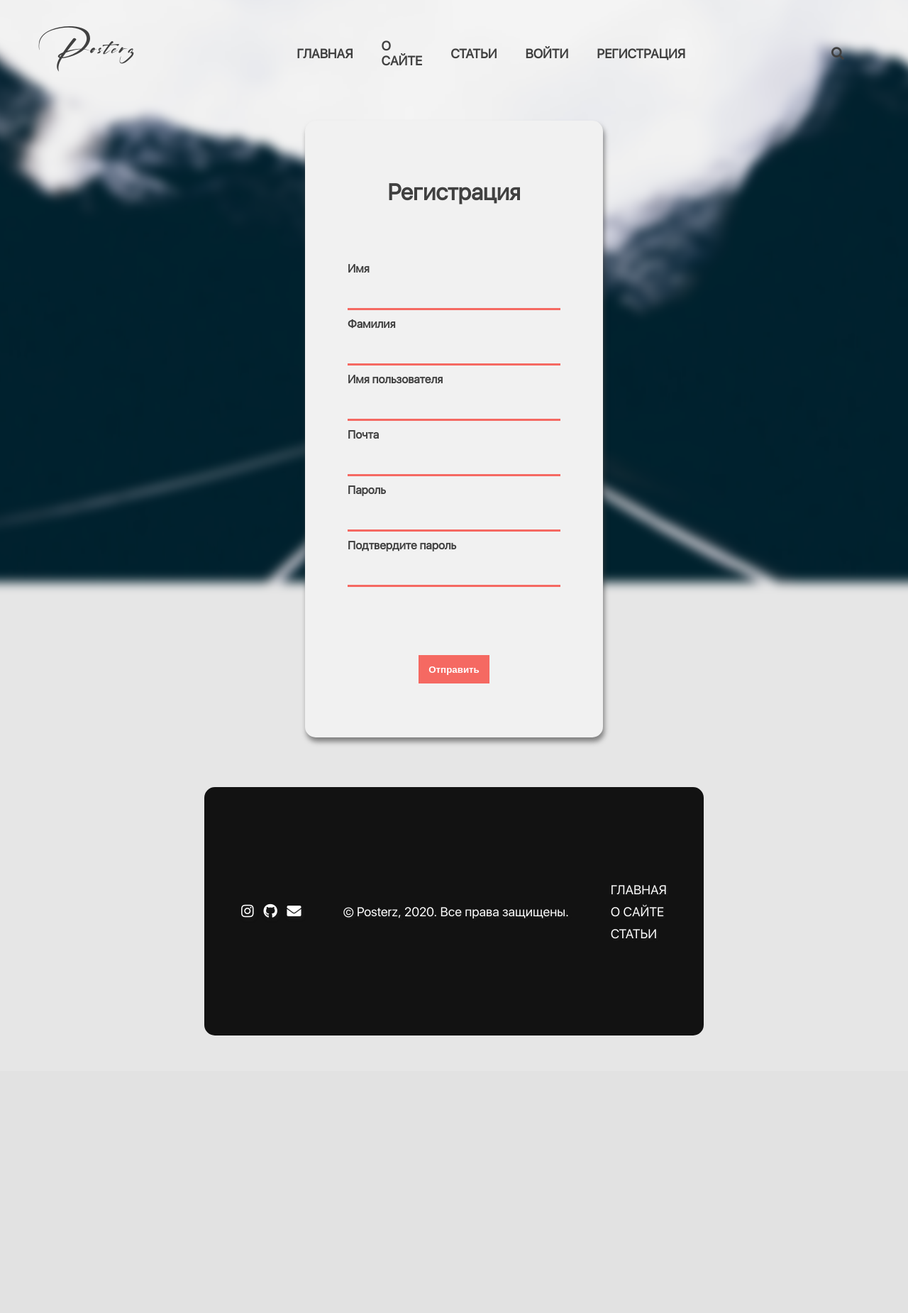
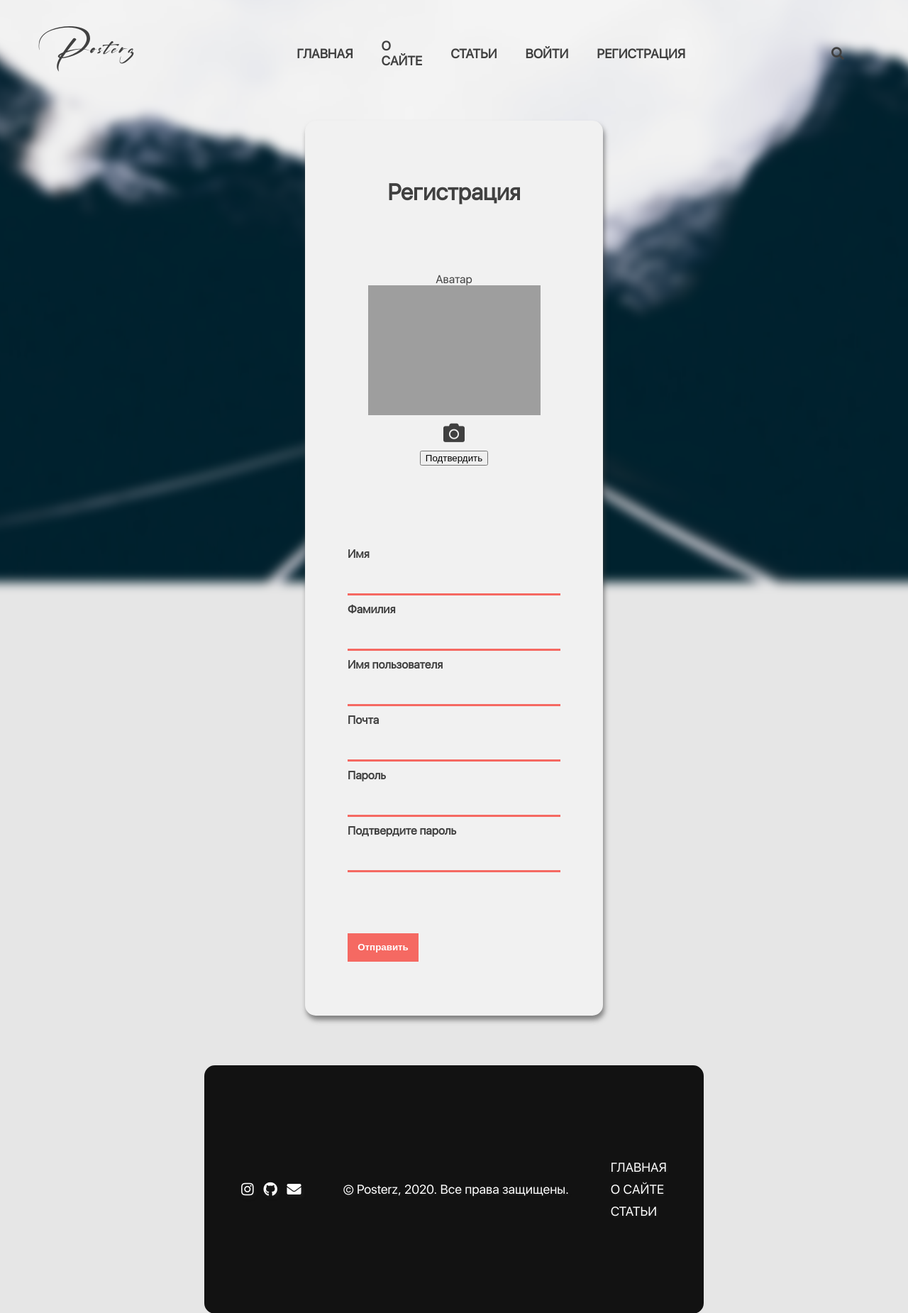
Before and after one commit to akmatoff/posterz, a Flask app: page /register in a window 1280 px wide. Shown: the top 1850 px of the page at 71% size. Before the commit the page ends 1459 px from the top, so only its background shows below. Run offline with Flask 2, Linux system fonts and the light colour scheme; some libraries are stand-ins or nearby versions; grey boxes are pictures that could not be loaded.

Commit message:
adding profile pic

```diff
--- a/static/css/style.css
+++ b/static/css/style.css
@@ -277,6 +277,37 @@ header {
   padding: 60px;
   border-radius: 15px;
   box-shadow: 2px 6px 7px rgba(60, 60, 60, 0.6);
+  display: flex;
+  flex-direction: column;
+}
+#profile-pic-label {
+  display: flex;
+  flex-direction: column;
+  align-content: center;
+  align-items: center;
+  padding: 15px;
+}
+
+#profile-pic-container {
+  width: 100%;
+  min-height: 200px;
+  display: flex;
+  justify-content: center;
+  margin-bottom: 100px;
+}
+
+#profile-img {
+  width: 90%;
+  height: 90%;
+}
+
+#profile-pic-container i {
+  font-size: 30px;
+  margin: 10px auto;
+}
+
+#profile-pic-container input {
+  display: none;
 }
 
 input {
--- a/static/js/script.js
+++ b/static/js/script.js
@@ -2,6 +2,8 @@ const deleteForm = document.getElementById('delete-form');
 const dropdownContent = document.getElementById('dropdown-content');
 const dropdownButton = document.getElementById('dropdown-button');
 const background = document.getElementById('background');
+const profilePicInput = document.querySelector('#profile-pic');
+const profilePic = document.querySelector('#profile-img');
 
 // Confirm article deletion
 function deleteArticleWarning() {
@@ -20,3 +22,9 @@ function showDropdownContent() {
     dropdownContent.style.display = 'flex';
   }
 }
+
+function setPic() {
+  profilePic.src = profilePicInput.value;
+  console.log("Pic changed!");
+  console.log(profilePicInput.value);
+}
--- a/templates/register.html
+++ b/templates/register.html
@@ -8,6 +8,16 @@
           <div id="form-container">
           <h1 id="header-text">Регистрация</h1>
           <form method="POST" action="" id="form">
+            <div id="profile-pic-container">
+              <label for="profile-pic" id="profile-pic-label">
+                Аватар
+                <img src="https://mir-s3-cdn-cf.behance.net/project_modules/fs/5af1d193531749.5e6767db5edf2.png" id="profile-img">
+                <i class="fas fa-camera"></i>
+                <button type="button" onclick="setPic()">Подтвердить</button>
+              </label>
+              <input type="file" name="profile-pic" id="profile-pic">
+            </div>
+            <div>
                 <div class="form-group">
                   <label for="first-name" id="label">Имя</label>
                   <input type="text" name="first-name" id="form-field" required>
@@ -33,6 +43,7 @@
                   <input type="password" name="confirm" id="form-field" required>
                 </div>
                 <p><input type="submit" id="submit-button" value="Отправить"></p>
+            </div>
             </form>
           </div>
         </div>
```
Also changed, not shown: 1 other file.
